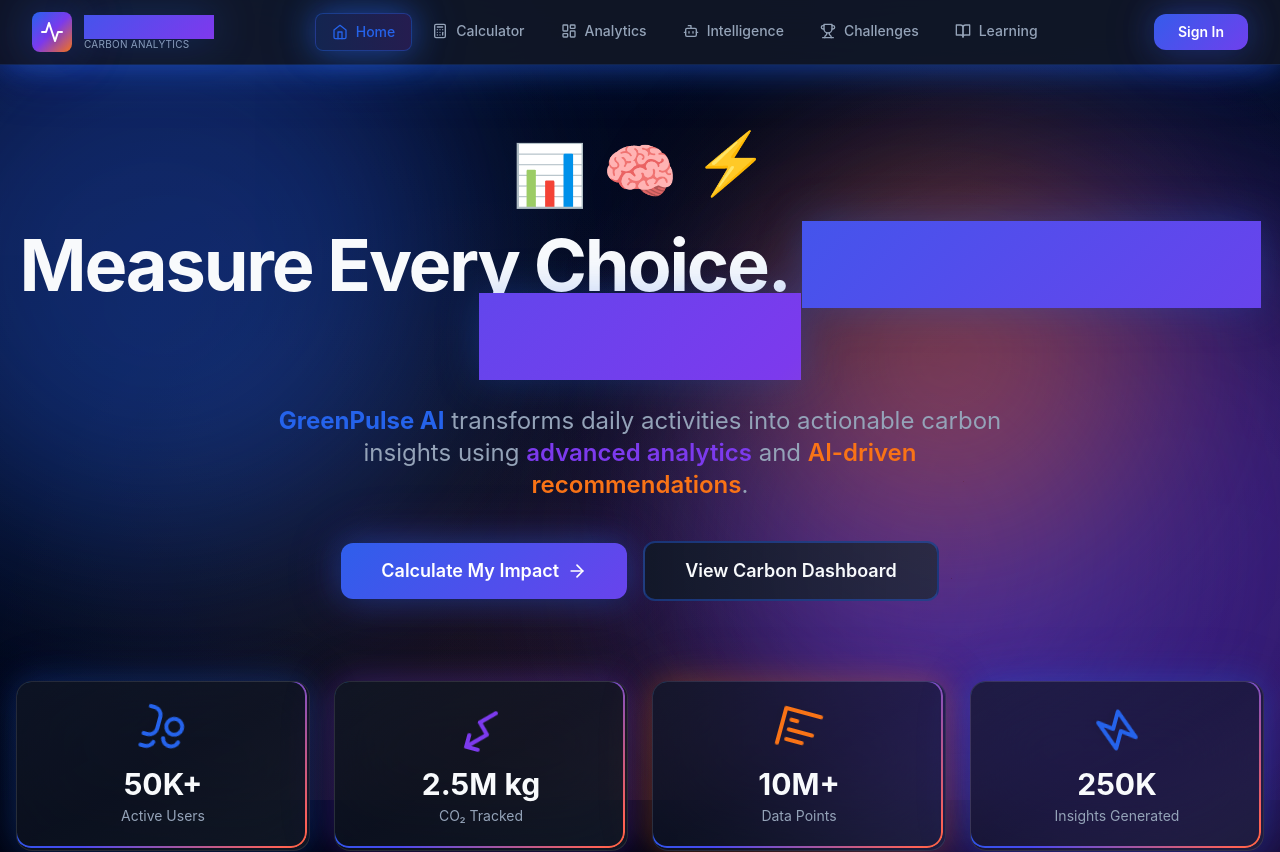
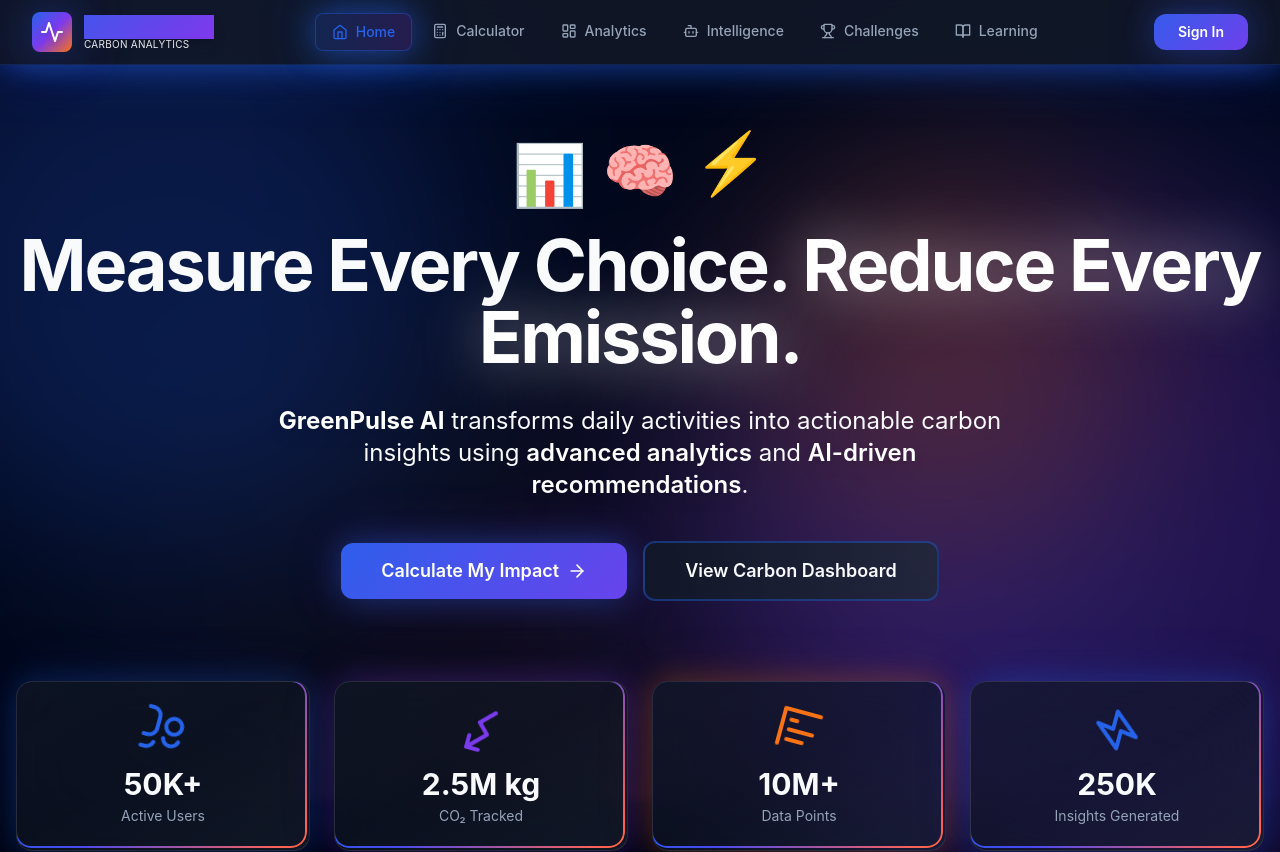
Before and after one commit to Poojareddy327/greenpulse-ai, a React (Vite) app in the folder frontend/: page / in a window 1280 px wide. Shown: the top 852 px of the page. Built offline with nearby package versions, Linux system fonts and the light colour scheme.

Commit message:
Fix text visibility issues - improve contrast and add drop shadows

```diff
--- a/frontend/src/components/Navbar.jsx
+++ b/frontend/src/components/Navbar.jsx
@@ -30,8 +30,8 @@
               <Activity className="w-6 h-6 text-white drop-shadow-lg" />
             </motion.div>
             <div>
-              <span className="text-xl font-bold gradient-text tracking-tighter">GreenPulse AI</span>
-              <div className="text-[10px] text-textMuted -mt-1 tracking-wide">CARBON ANALYTICS</div>
+              <span className="text-xl font-bold gradient-text tracking-tighter drop-shadow-lg">GreenPulse AI</span>
+              <div className="text-[10px] text-textLight -mt-1 tracking-wide">CARBON ANALYTICS</div>
             </div>
           </Link>
 
--- a/frontend/src/pages/Home.jsx
+++ b/frontend/src/pages/Home.jsx
@@ -43,7 +43,10 @@
 
       {/* Hero Section */}
       <section className="relative py-20 px-4">
-        <div className="relative max-w-7xl mx-auto text-center">
+        {/* Dark overlay for better text visibility */}
+        <div className="absolute inset-0 bg-bgDark/40 backdrop-blur-sm" />
+
+        <div className="relative max-w-7xl mx-auto text-center z-10">
           <motion.div
             initial={{ opacity: 0, y: 20 }}
             animate={{ opacity: 1, y: 0 }}
@@ -87,10 +90,10 @@
 
               <h1 className="text-5xl md:text-7xl font-bold mb-6 leading-tight tracking-tighter">
                 Measure Every Choice.{' '}
-                <span className="gradient-text relative">
+                <span className="text-white relative drop-shadow-[0_0_30px_rgba(255,255,255,0.5)]">
                   Reduce Every Emission.
                   <motion.span
-                    className="absolute inset-0 bg-gradient-analytics opacity-20 blur-xl"
+                    className="absolute inset-0 bg-gradient-analytics opacity-10 blur-xl"
                     animate={{ scale: [1, 1.2, 1] }}
                     transition={{ duration: 3, repeat: Infinity }}
                   />
@@ -101,10 +104,10 @@
               initial={{ opacity: 0 }}
               animate={{ opacity: 1 }}
               transition={{ delay: 0.5 }}
-              className="text-xl md:text-2xl text-textMuted mb-10 max-w-3xl mx-auto leading-relaxed"
+              className="text-xl md:text-2xl text-textLight mb-10 max-w-3xl mx-auto leading-relaxed"
             >
-              <span className="font-bold text-primary">GreenPulse AI</span> transforms daily activities into actionable carbon insights
-              using <span className="text-secondary font-semibold">advanced analytics</span> and <span className="text-accent font-semibold">AI-driven recommendations</span>.
+              <span className="font-bold text-white drop-shadow-lg">GreenPulse AI</span> transforms daily activities into actionable carbon insights
+              using <span className="text-white font-semibold drop-shadow-lg">advanced analytics</span> and <span className="text-white font-semibold drop-shadow-lg">AI-driven recommendations</span>.
             </motion.p>
           </motion.div>
 
```
